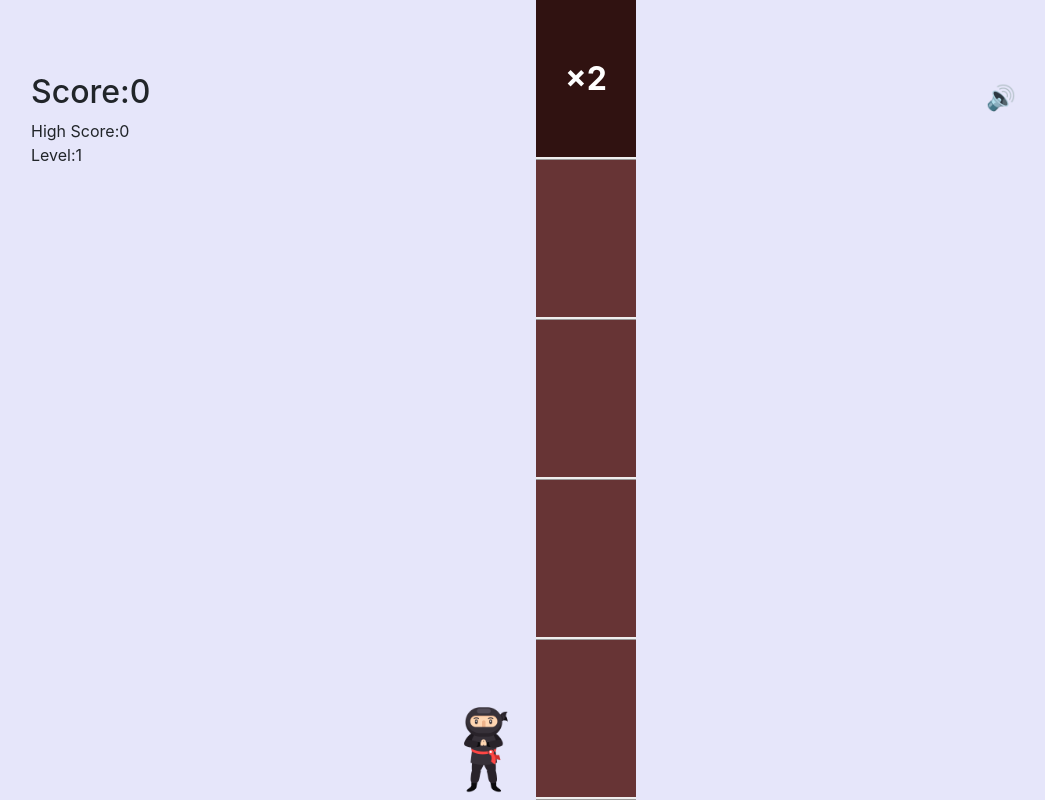
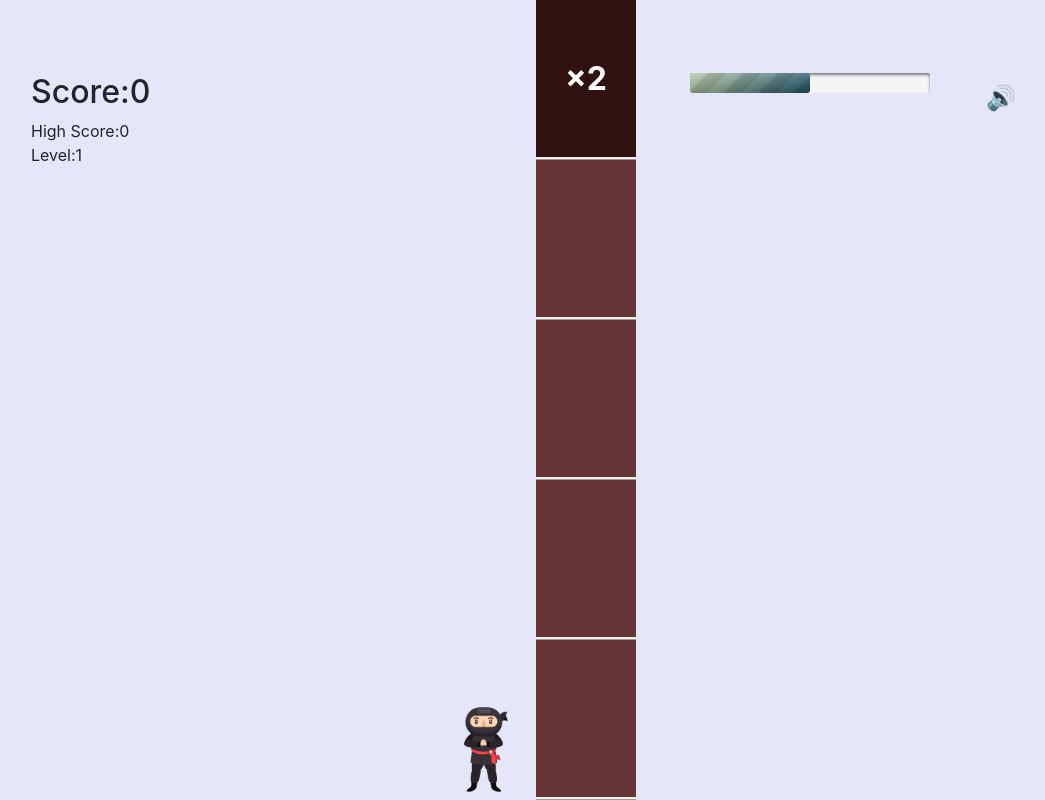
Before and after one commit to MhozaifaA/NinjaKick, a React (Create React App) app in the folder NinjaKick/ClientApp/: page /NinjaKick in a window 1280 px wide. Shown: the whole page, without its empty margins (54-1099 px from the left). Built offline with nearby package versions, Linux system fonts and the light colour scheme.

Commit message:
create new timer

```diff
--- a/NinjaKick/ClientApp/src/components/NinjaKick.js
+++ b/NinjaKick/ClientApp/src/components/NinjaKick.js
@@ -6,6 +6,7 @@ import { Ninja } from './Ninja';
 import './NinjaKick.css';
 import Rock from './Rock';
 import Score from './Score';
+import { Timer } from './Timer';
 
 function randomIntFromInterval(min, max) { // min and max included
     return Math.floor(Math.random() * (max - min + 1) + min);
@@ -123,6 +124,7 @@ export class NinjaKick extends Component {
 
 
     isBlockPress = false;
+    IsRealDead = false;
 
     onNinjaKeyUp = async (press) => {
 
@@ -133,12 +135,14 @@ export class NinjaKick extends Component {
             return;
 
 
-        var IsRealDead = false;
+        this.IsRealDead = false;
 
         if (this.state.IsDead) {
-            IsRealDead = false;
+            this.IsRealDead = false;
             await this.setState({ Rocks: RandomRocks(0), IsDead: false, Score: 0, NinjaImage: `/ninja.png` });
             // await timeout(100);
+
+            this.Timer.init();
 
             return;
         }
@@ -155,6 +159,9 @@ export class NinjaKick extends Component {
 
             if (--Rocks[0].Level === 0) {
                 Rocks.shift();
+            // update time
+
+                this.Timer.plus(3);
             }
 
             const Score = this.state.Score + this.state.Level;
@@ -170,12 +177,15 @@ export class NinjaKick extends Component {
         } else {
 
             await this.setState({ IsDead: true });
-            IsRealDead = true;
+            this.IsRealDead = true;
 
             if (this.state.Audio) {
                 let audio = new Audio(`/sound${0}.mp3`);
                 audio.play();
             }
+
+            this.Timer.stop();
+
         }
 
 
@@ -186,8 +196,8 @@ export class NinjaKick extends Component {
 
         // reset to stand or day when up
 
-        await this.setState({ NinjaImage: `/ninja${IsRealDead ? 0 : ""}.png`, Level: Math.ceil(this.state.Score / 50) });
-        IsRealDead = false;
+        await this.setState({ NinjaImage: `/ninja${this.IsRealDead ? 0 : ""}.png`, Level: Math.ceil(this.state.Score / 50) });
+        this.IsRealDead = false;
         //  await timeout(100);
 
 
@@ -224,10 +234,22 @@ export class NinjaKick extends Component {
     }
 
 
+    handelFinish = () => {
+       this.setState({ IsDead: true, NinjaImage: `/ninja${0}.png`});
+       this.IsRealDead = true;
+       if (this.state.Audio) {
+           let audio = new Audio(`/sound${0}.mp3`);
+           audio.play();
+       }
+       this.IsRealDead = false;
+    }
+
 
     render() {
         return (
             <React.Fragment >
+                <Timer onFinish={this.handelFinish} onRef={ref => (this.Timer = ref)} life={100} />
+
                 <Background />
 
                 <Score score={this.state.Score} level={this.state.Level}
--- a/NinjaKick/ClientApp/src/components/Score.jsx
+++ b/NinjaKick/ClientApp/src/components/Score.jsx
@@ -4,7 +4,7 @@ import React from "react";
 
 const Score = props => <React.Fragment>
     { (props.isDead)?
-        <p className="message">You Smashed! press key</p>:null
+        <p className="message">You Lost! press key</p>:null
     }
     <div className="score">
         <h2>Score:{props.score}</h2>
--- /dev/null
+++ b/NinjaKick/ClientApp/src/components/Timer.css
@@ -0,0 +1,69 @@
+
+
+progress:not(value) {
+    /* Add your styles here. As part of this walkthrough we will focus only on determinate progress bars. */
+}
+
+progress[value] {
+    /* Get rid of the default appearance */
+    appearance: none;
+    /* This unfortunately leaves a trail of border behind in Firefox and Opera. We can remove that by setting the border to none. */
+    border: none;
+    /* Add dimensions */
+    width: 100%;
+    height: 20px;
+    /* Although firefox doesn't provide any additional pseudo class to style the progress element container, any style applied here works on the container. */
+    background-color: whiteSmoke;
+    border-radius: 3px;
+    box-shadow: 0 2px 3px rgba(0,0,0,.5) inset;
+    /* Of all IE, only IE10 supports progress element that too partially. It only allows to change the background-color of the progress value using the 'color' attribute. */
+    color: royalblue;
+    position: relative;
+    margin: 0 0 1.5em;
+}
+
+    progress[value]::-webkit-progress-bar {
+        background-color: whiteSmoke;
+        border-radius: 3px;
+        box-shadow: 0 2px 3px rgba(0,0,0,.5) inset;
+    }
+
+    progress[value]::-webkit-progress-value {
+        position: relative;
+        background-size: 35px 20px, 100% 100%, 100% 100%;
+        border-radius: 3px;
+        /* Let's animate this */
+        animation: animate-stripes 5s linear infinite;
+    }
+
+@keyframes animate-stripes {
+    100% {
+        background-position: -100px 0;
+    }
+}
+
+
+progress[value]::-webkit-progress-value:after {
+    /* Only webkit/blink browsers understand pseudo elements on pseudo classes. A rare phenomenon! */
+    content: '';
+    position: absolute;
+    width: 5px;
+    height: 5px;
+    top: 7px;
+    right: 7px;
+    background-color: white;
+    border-radius: 100%;
+}
+
+progress[value]::-moz-progress-bar {
+    /* Gradient background with Stripes */
+    background-image: -moz-linear-gradient( 135deg, transparent, transparent 33%, rgba(0,0,0,.1) 33%, rgba(0,0,0,.1) 66%, transparent 66%), -moz-linear-gradient( top, rgba(255, 255, 255, .25), rgba(0,0,0,.2)), -moz-linear-gradient( left, #09c, #f44);
+    background-size: 35px 20px, 100% 100%, 100% 100%;
+    border-radius: 3px;
+    /* Firefox doesn't support CSS3 keyframe animations on progress element. Hence, we did not include animate-stripes in this code block */
+}
+
+
+.timer::-webkit-progress-value {
+    background-image: -webkit-linear-gradient( 135deg, transparent, transparent 33%, rgba(0,0,0,.1) 33%, rgba(0,0,0,.1) 66%, transparent 66%), -webkit-linear-gradient( top, rgba(255, 255, 255, .25), rgba(0,0,0,.2)), -webkit-linear-gradient( left,#b0c7a2, #1d5167);
+}
--- /dev/null
+++ b/NinjaKick/ClientApp/src/components/Timer.js
@@ -0,0 +1,65 @@
+import React, { Component } from 'react';
+import './Timer.css';
+export class Timer extends Component {
+
+    constructor(props) {
+        super(props);
+        this.state = {
+            life: this.props.life,
+        }
+    }
+
+    interval = null;
+
+    init() {
+        this.setState({ life: 100 });
+        this.start();
+    }
+
+    start() {
+        this.interval = setInterval(() => {
+          this.setState({ life: this.state.life-1 });
+            if (this.state.life === 0) {
+                this.stop();
+                this.props.onFinish();
+            }
+        }, 100);
+    }
+
+    stop() {
+        clearInterval(this.interval);
+    }
+
+    plus(value) {
+        this.setState({ life: (this.state.life + value)<100?this.state.life + value:100 });
+    }
+
+    componentDidMount() {
+        this.props.onRef(this)
+        this.start();
+    }
+
+    componentWillUnmount() {
+        this.props.onRef(this)
+        this.stop();
+    }
+
+
+
+
+    render() {
+        return (<progress max="100" value={this.state.life} className="timer" style={{
+            position: "absolute", zIndex: 9999, textAlign: "center", width: 240,
+            left: "35%", right: 0, margin:"auto"
+        }} >
+        </progress>);
+    }
+
+
+
+}
+
+
+Timer.defaultProps  = {
+    life: 100
+};
```
Also changed, not shown: NinjaKick/ClientApp/src/components/Ninja.js (+5 -17 lines).
